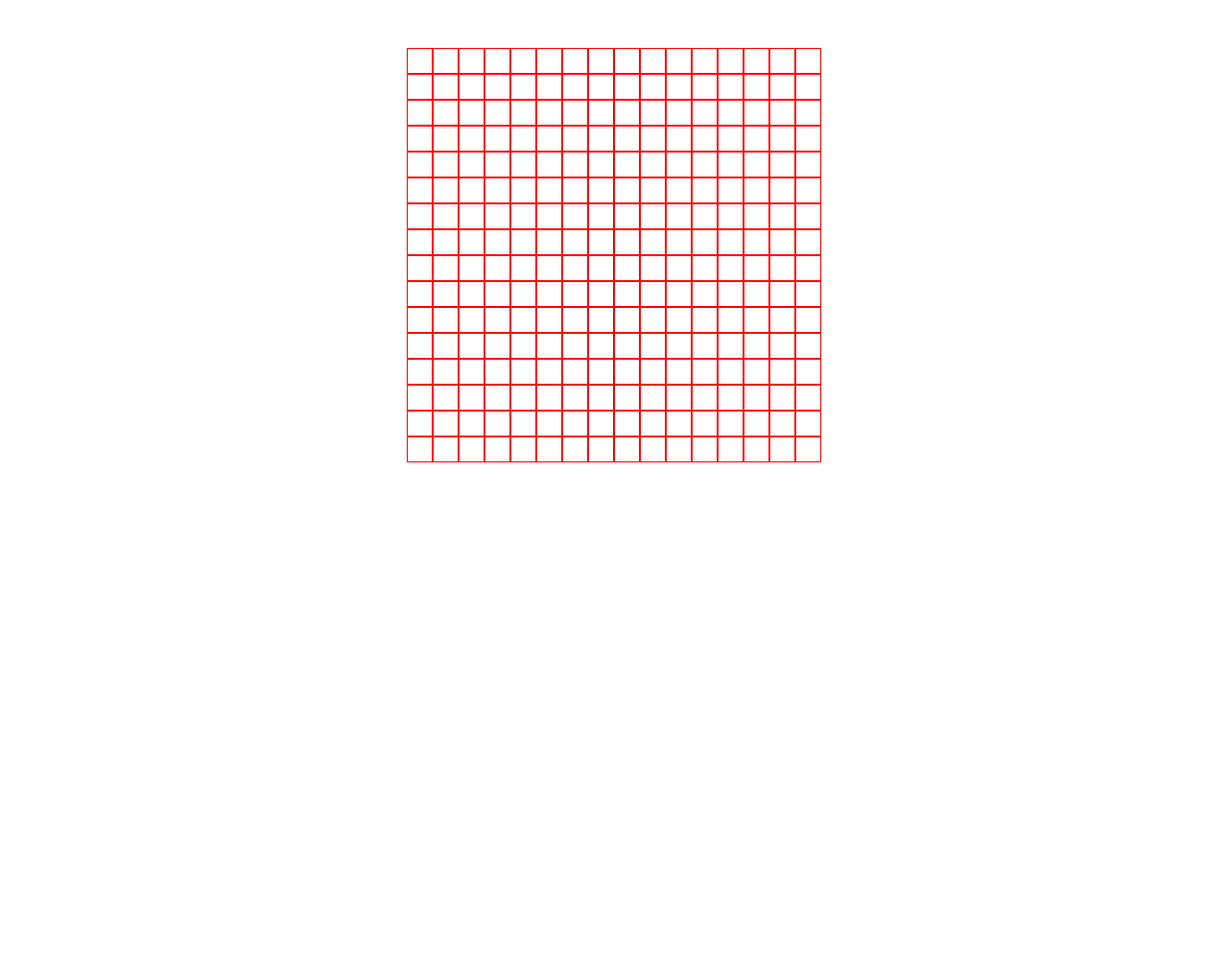
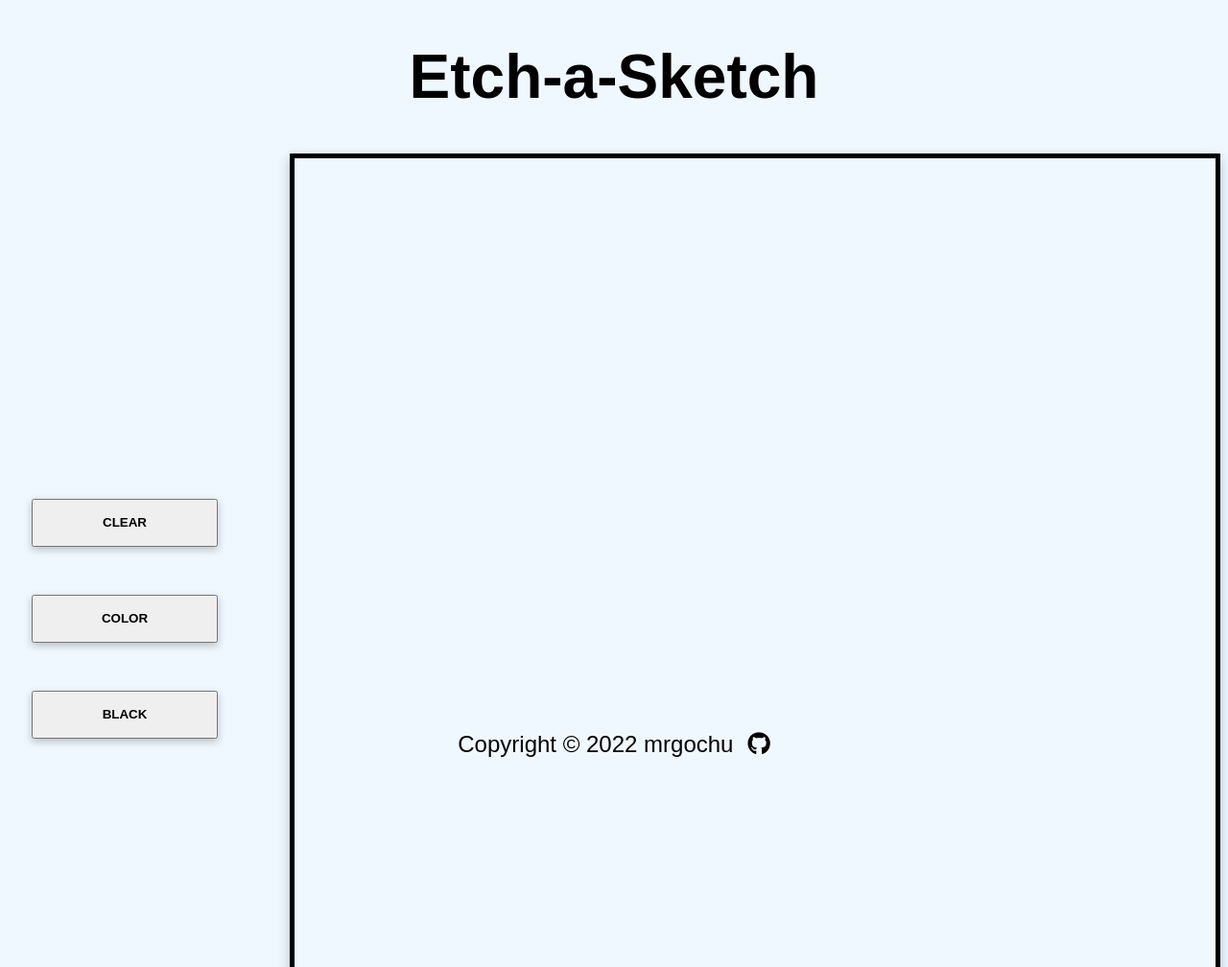
Before and after one commit to mrgochu/etchaSketch, a plain HTML site: page index.html in a window 1280 px wide. Shown: the top 1008 px of the page at 96% size. Before the commit the page ends 800 px from the top, so only its background shows below. Drawn offline with Linux system fonts and the light colour scheme; a web font is replaced by a local one.

Commit message:
finalized page

```diff
--- a/index.css
+++ b/index.css
@@ -1,24 +1,80 @@
-#container div div{
-    border: 1px red solid;
-    height: 25px;
-    width: 25px;
+*{
+    font-family: 'Boogaloo', cursive;
+    font-family: 'Mochiy Pop P One', sans-serif;
+    font-family: 'Press Start 2P', cursive;
+    font-family: 'Righteous', cursive;
+    font-family: 'Roboto', sans-serif;
+    font-family: 'Zen Kurenaido', sans-serif;
 }
 
-div div div:hover{
-    background-color: black;
-    transition: background-color .5s;
+h1{
+    text-align: center;
+    font-size: 64px;
+    font-weight: bold;
+}
+
+body{
+    background-color: aliceblue;
+}
+
+.clears{
+    background-color: white;
+}
+
+.content{
+    display: flex;
+    align-items: center;
+    justify-content: flex-start;
+    max-width: 1590px;
+    margin: auto;
+    gap: 50px;
+}
+
+button{
+    height: 50px;
+    font-weight: bold;
+    box-shadow: rgb(0 0 0 / 24%) 0px 3px 8px;
+}
+
+.buttons{
+    margin: 25px;
+    width: 200px;
+    display: flex;
+    flex-direction: column;
+    gap: 50px;
+    justify-content: center;
 }
 
 .contains{
-    /* border: 1px black solid; */
-    text-align: center;
     display: flex;
     justify-content: center;
     align-items: center;
-    margin: 50px;
+    width: 960px;
+    height: 960px;
+    border: 5px solid black;
+    box-shadow: rgb(0 0 0 / 24%) 0px 5px 12px;
 }
 
-.hover{
-    background-color: black;
-    transition: background-color .2s;
+.footer{
+    display: flex;
+    justify-content: center;
+    position: absolute;
+    bottom: 0;
+    left: 0;
+    right: 0;
+    align-items: center;
+    font-size: 24px;
+    padding: 10px;
+    gap: 15px;
 }
+
+.fa-github {
+    font-size: 24px;
+    transition: transform 0.3s ease-in-out;
+    color: black;
+    text-decoration: none;
+  }
+
+.fa-github:hover {
+    transform: rotate(360deg) scale(1.2);
+  }
--- a/index.html
+++ b/index.html
@@ -5,25 +5,98 @@
     <meta charset="UTF-8">
     <meta http-equiv="X-UA-Compatible" content="IE=edge">
     <meta name="viewport" content="width=device-width, initial-scale=1.0">
-    <title>Document</title>
+    <title>Etch-a-Sketch</title>
+    <link rel="preconnect" href="https://fonts.googleapis.com">
+    <link rel="preconnect" href="https://fonts.gstatic.com" crossorigin>
+    <link href="https://fonts.googleapis.com/css2?family=Boogaloo&family=Mochiy+Pop+P+One&family=Press+Start+2P&family=Righteous&family=Roboto&family=Zen+Kurenaido&display=swap" rel="stylesheet">
+    <!-- <script src = "index.js"></script> -->
+    <script
+      src="https://kit.fontawesome.com/4c536a6bd5.js"
+      crossorigin="anonymous"
+    ></script>
 </head>
 <body>
-    <div id="container"></div>
+    <h1>Etch-a-Sketch</h1>
+    <div class="content">
+        <div class="buttons">
+            <button id="clear">CLEAR</button>
+            <button id="color">COLOR</button>
+            <button id="black">BLACK</button>
+        </div>
+        <div id="container"></div>
+    </div>
+    <footer class="footer">
+        Copyright &copy; 2022 mrgochu
+        <a href="https://github.com/mrgochu" style="text-decoration: none;">
+            <i class="fab fa-github"></i>
+        </a>
+    </footer>
 </body>
 <script>
+    const DEFAULT_SQUARES = 16;
+    const colors = ["red", "orange", "yellow", "green", "blue", "indigo", "violet", "black"]
     document.getElementById('container').style.display = "flex";
     const container = document.querySelector('#container');
-    const divs = container.querySelectorAll('div')
     container.setAttribute("class", "contains");
-    for (let i = 0; i < 16; i++){
-        const div = document.createElement('div');
-        for (let i = 0; i < 16; i++){
-            div.appendChild(document.createElement('div'));
+
+    let colorBool = true;
+
+    //setting the board. numSquares is how many squares across and down. colorBool is where black=true and color=false
+    //by default colorBool is true, or black, and numSquares is 16.
+    function setSquares(numSquares, colorBool){
+        for (let i = 0; i < numSquares; i++){
+            const div = document.createElement('div');
+            for (let i = 0; i < numSquares; i++){
+                const div2 = document.createElement('div')
+                div.appendChild(div2);
+                const randomColor = Math.floor(Math.random() * colors.length);
+
+                if (colorBool == true){
+                    div2.addEventListener('mouseover', function() {this.style.backgroundColor = "black"});
+                }
+                else{
+                    div2.addEventListener('mouseover', function() {this.style.backgroundColor = `${colors[randomColor]}`});
+                    colorBool = false;
+                }
+
+                let dimensions = 960 / numSquares;
+                div2.style.width = `${dimensions}px`;
+                div2.style.height = `${dimensions}px`;
+                // this.style.backgroundColor = "black";
+                // div2.style.backgroundColor = "red";
+            }
+            container.appendChild(div);
         }
-        container.appendChild(div);
     }
-    console.log(divs.length);
 
+    setSquares(DEFAULT_SQUARES, true);
+
+    //clear function with clear button
+    document.getElementById('clear').addEventListener('click', function() {
+        container.innerHTML="";
+        let numSquares = prompt("Enter Number of Squares (MAX: 100)")
+        if (numSquares == ""){
+            numSquares = 16;
+        }
+        while (numSquares > 100){
+            numSquares = prompt("Please enter number lower than 100: ");
+        }
+        setSquares(parseInt(numSquares), colorBool);
+        });
+
+    //changing pen to randomized colors - associated with color button
+    document.getElementById('color').addEventListener('click', function(){
+        container.innerHTML="";
+        colorBool = false;
+        setSquares(DEFAULT_SQUARES, colorBool);
+    })
+
+    //changing pen to black - associated with black button
+    document.getElementById('black').addEventListener('click', function(){
+        container.innerHTML="";
+        colorBool = true;
+        setSquares(DEFAULT_SQUARES, colorBool);
+    })
 
 </script>
 </html>
--- a/index.js
+++ b/index.js
@@ -1,3 +1,3 @@
-// function hover(){
-
-// }
+function hover(){
+    container.div.style.background = black;
+}
```
